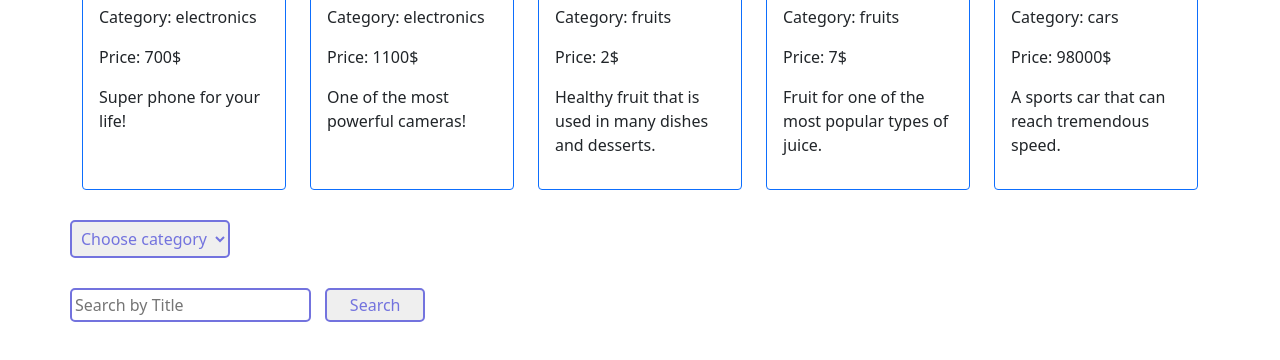
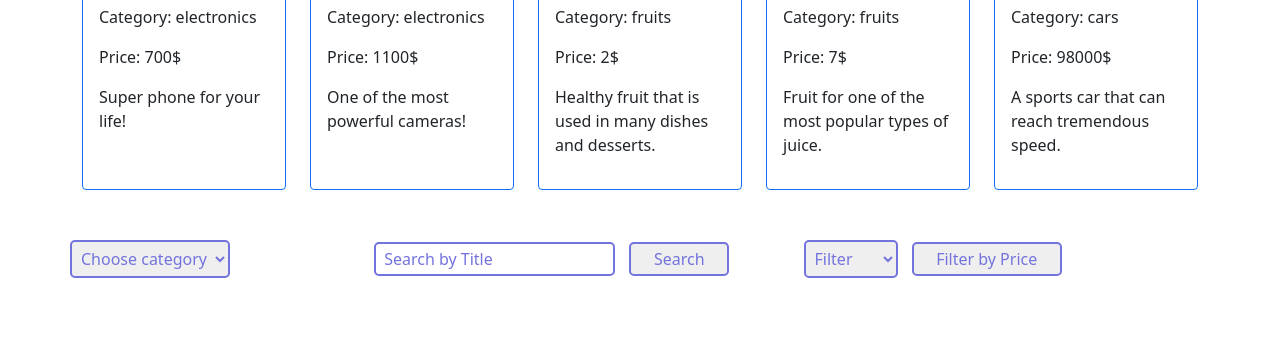
Before and after one commit to dxsya/homework-week10-lesson5, a plain HTML site: page index.html in a window 1280 px wide. Shown: the part 264-624 px from the top of the page. Drawn offline with nearby package versions, Linux system fonts and the light colour scheme.

Commit message:
add filter buttons and styles

```diff
--- a/index.html
+++ b/index.html
@@ -24,6 +24,12 @@
         </select>
         <input type="text" placeholder="Search by Title" id="search" />
         <button class="searchBtn">Search</button>
+        <select name="" id="filter">
+            <option value="" disabled selected>Filter</option>
+            <option value="byPrice">by price</option>
+            <option value="byA">A->B</option>
+        </select>
+        <button class="filterBtn">Filter by Price</button>
         <script src="./main.js"></script>
     </body>
 </html>
--- a/style.css
+++ b/style.css
@@ -6,12 +6,15 @@ img {
     margin: 20px auto;
 }
 select {
-    display: block;
     margin: 30px 70px;
     padding: 5px;
     border: 2px solid rgb(115, 115, 222);
     border-radius: 5px;
     color: rgb(115, 115, 222);
+}
+
+#filter {
+    margin: 30px 10px 30px 70px !important;
 }
 
 input,
@@ -38,7 +41,16 @@ input:focus {
     border: 2px solid rgb(64, 64, 201);
 }
 
+input::placeholder {
+    color: rgb(115, 115, 222);
+    padding-left: 5px;
+}
+
 .card:hover {
     background-color: rgb(245, 238, 255);
     transition: 1s;
 }
+
+.filterBtn {
+    width: 150px;
+}
```
